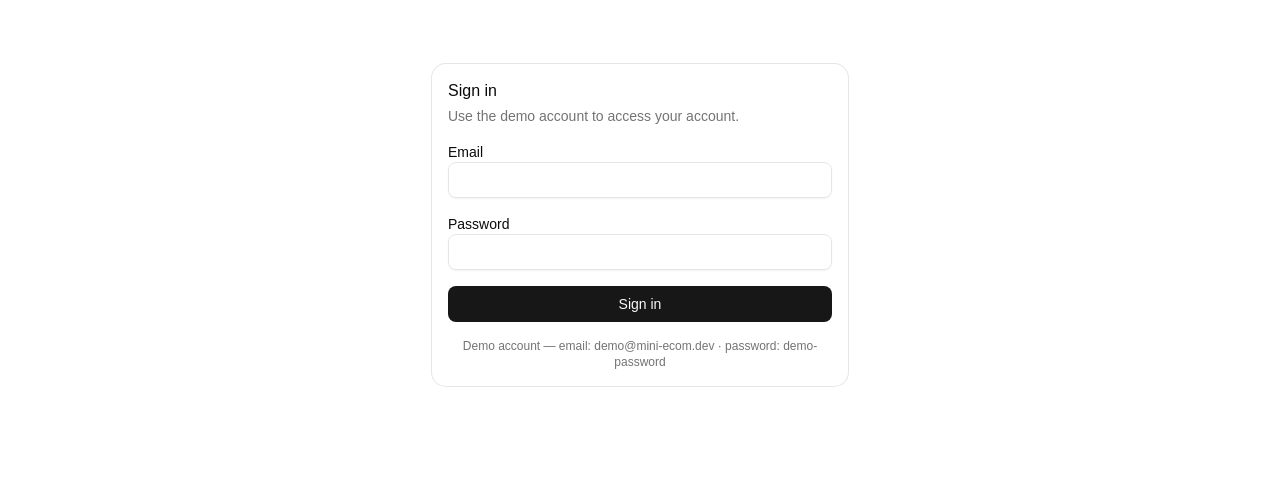
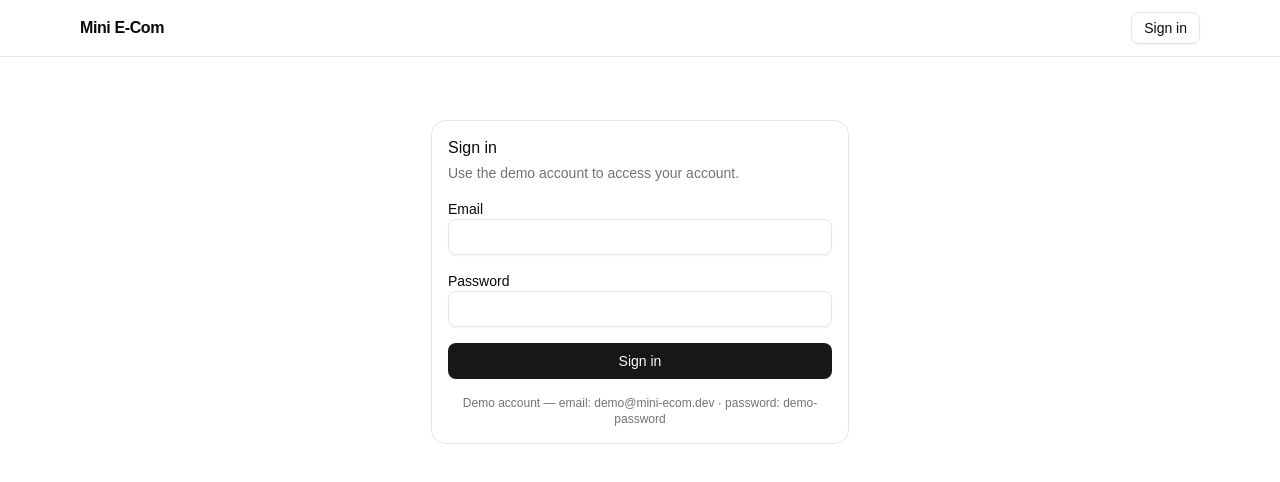
Before and after one commit to adelefaell/mini-ecom-namou, a React (Vite) app in the folder apps/frontend/: page /login in a window 1280 px wide. Shown: the top 482 px of the page. Built offline with nearby package versions, Linux system fonts and the light colour scheme; no server answers.

Commit message:
fix: show header on login page so sign-in form sits under it

```diff
--- a/apps/frontend/src/App.tsx
+++ b/apps/frontend/src/App.tsx
@@ -1,4 +1,4 @@
-import { BrowserRouter, Routes, Route, useLocation } from "react-router-dom"
+import { BrowserRouter, Routes, Route } from "react-router-dom"
 import ProductList from "@/pages/ProductList"
 import ProductDetail from "@/pages/ProductDetail"
 import Login from "@/pages/Login"
@@ -9,11 +9,9 @@ import Header from "@/components/Header"
 import { AuthProvider } from "@/hooks/use-auth"
 
 function AppShell() {
-  const location = useLocation()
-  const hideHeader = location.pathname === "/login"
   return (
     <>
-      {!hideHeader && <Header />}
+      <Header />
       <Routes>
         <Route path="/" element={<ProductList />} />
         <Route path="/products/:id" element={<ProductDetail />} />
```
